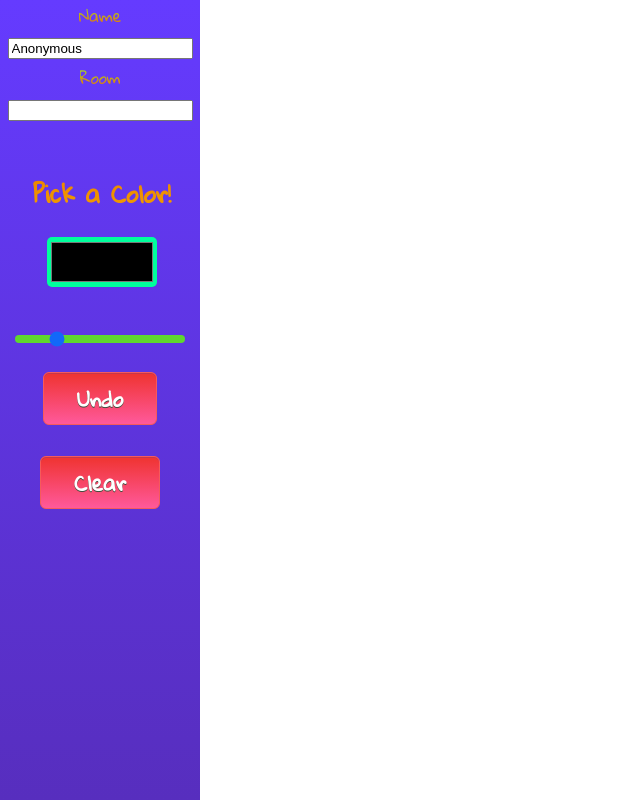
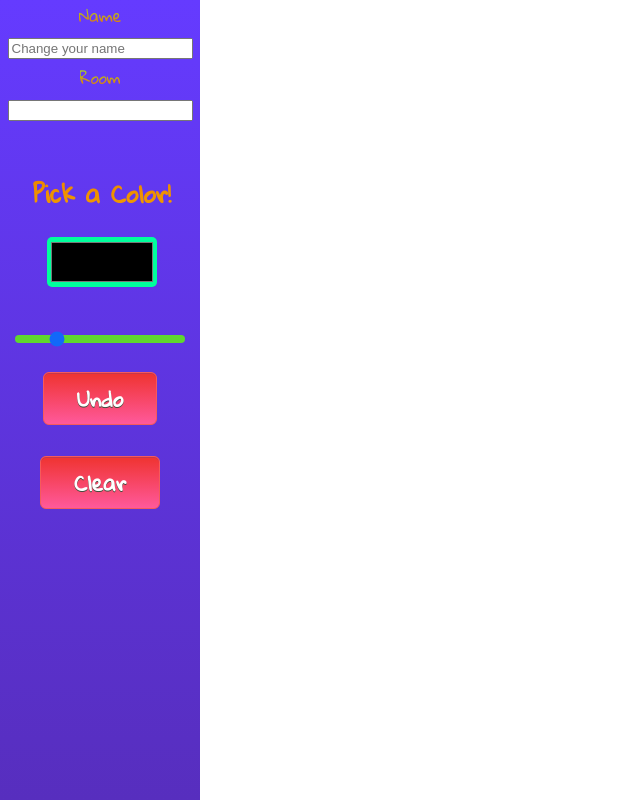
Before and after one commit to jmbaur/colorizer, a React (Create React App) app: page / in a window 1280 px wide. Shown: the whole page, without its empty margins (0-640 px from the left). Built offline with nearby package versions, Linux system fonts and the light colour scheme; no server answers; the HTML template or start-up script is replaced by a standard one.

Commit message:
sockets notified of new user joining room

```diff
--- a/src/components/Toolbar/Toolbar.js
+++ b/src/components/Toolbar/Toolbar.js
@@ -5,6 +5,7 @@ import "./Toolbar.css";
 
 function Toolbar(props) {
   props.socket.on("room", data => console.log(data));
+  props.socket.on("roomUsers", data => console.log(data));
 
   const { state, dispatch } = React.useContext(store);
   console.log("GLOBALSTATE", state);
@@ -41,6 +42,7 @@ function Toolbar(props) {
         type="text"
         name="name"
         value={state.name}
+        placeholder="Change your name"
         onChange={handleChange}
         onBlur={submit}
       />
--- a/src/store.js
+++ b/src/store.js
@@ -4,7 +4,7 @@ import axios from "axios";
 const initialState = {
   color: "#000000",
   thickness: "3",
-  name: "Anonymous",
+  name: "",
   room: "",
   oldRoom: ""
 };
```
